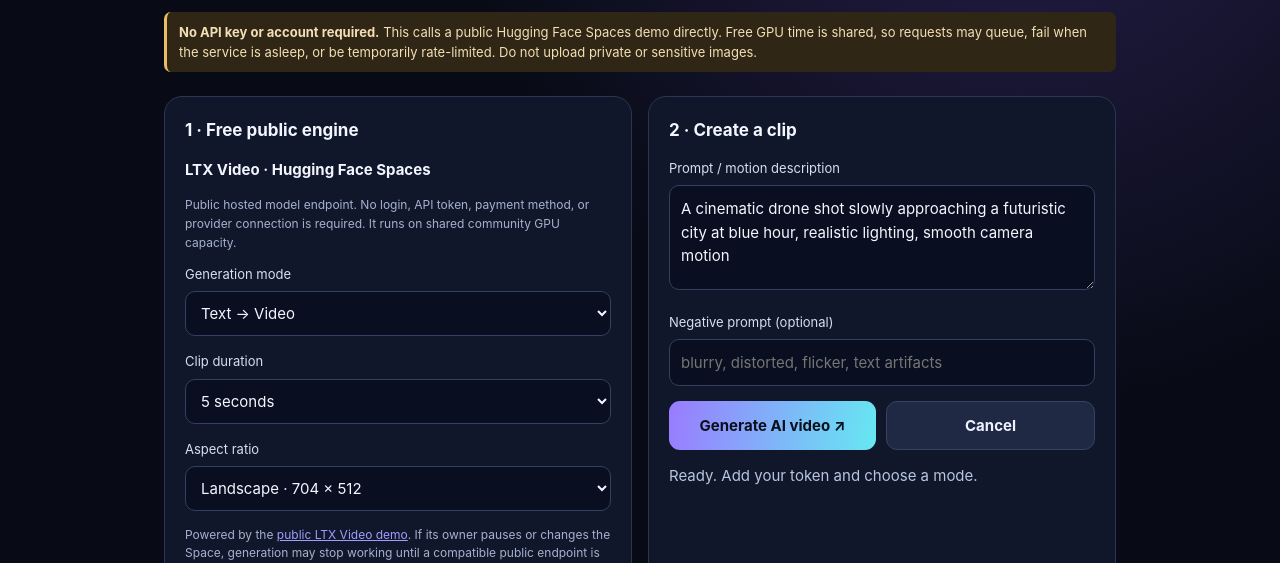
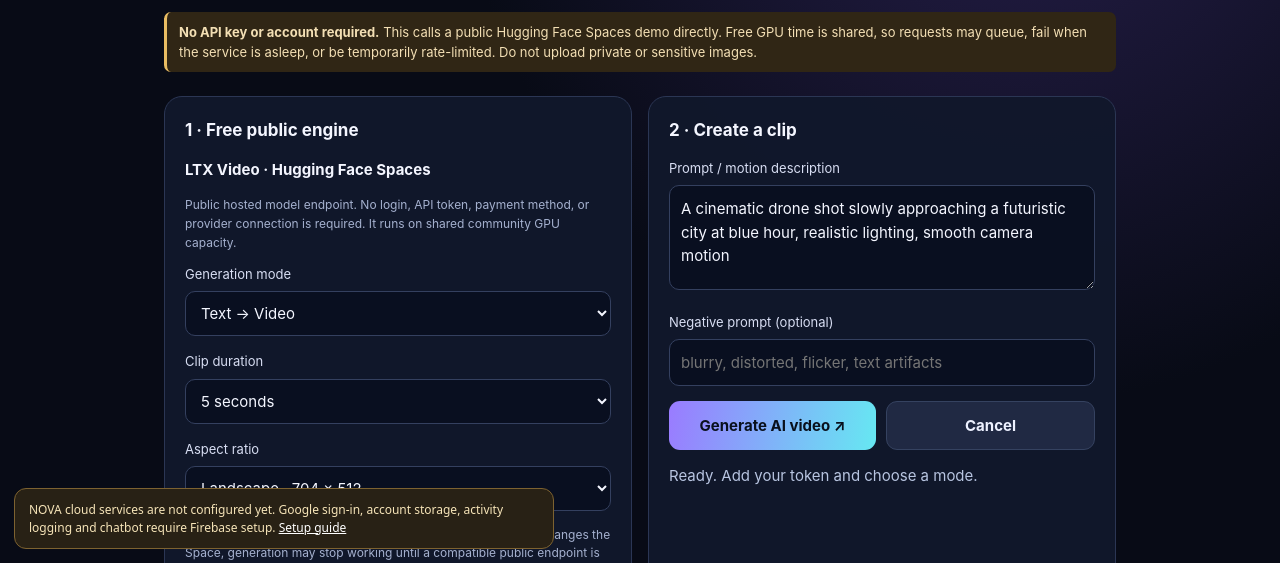
Before and after one commit to NovaOS-original/nova-os-website, a plain HTML site: page video-studio/ai-generator.html in a window 1280 px wide. Shown: the part 237-800 px from the top of the page. Drawn offline with Linux system fonts and the light colour scheme.

Commit message:
Integrate NOVA Firebase account and chatbot UI

```diff
--- a/video-studio/ai-generator.html
+++ b/video-studio/ai-generator.html
@@ -66,4 +66,5 @@
  finally{$('generate').disabled=false;$('cancel').disabled=true;controller=null}
 });
 syncMode();
-</script></body></html>
+</script>  <script type="module" src="../nova-cloud.js"></script>
+</body></html>
```
